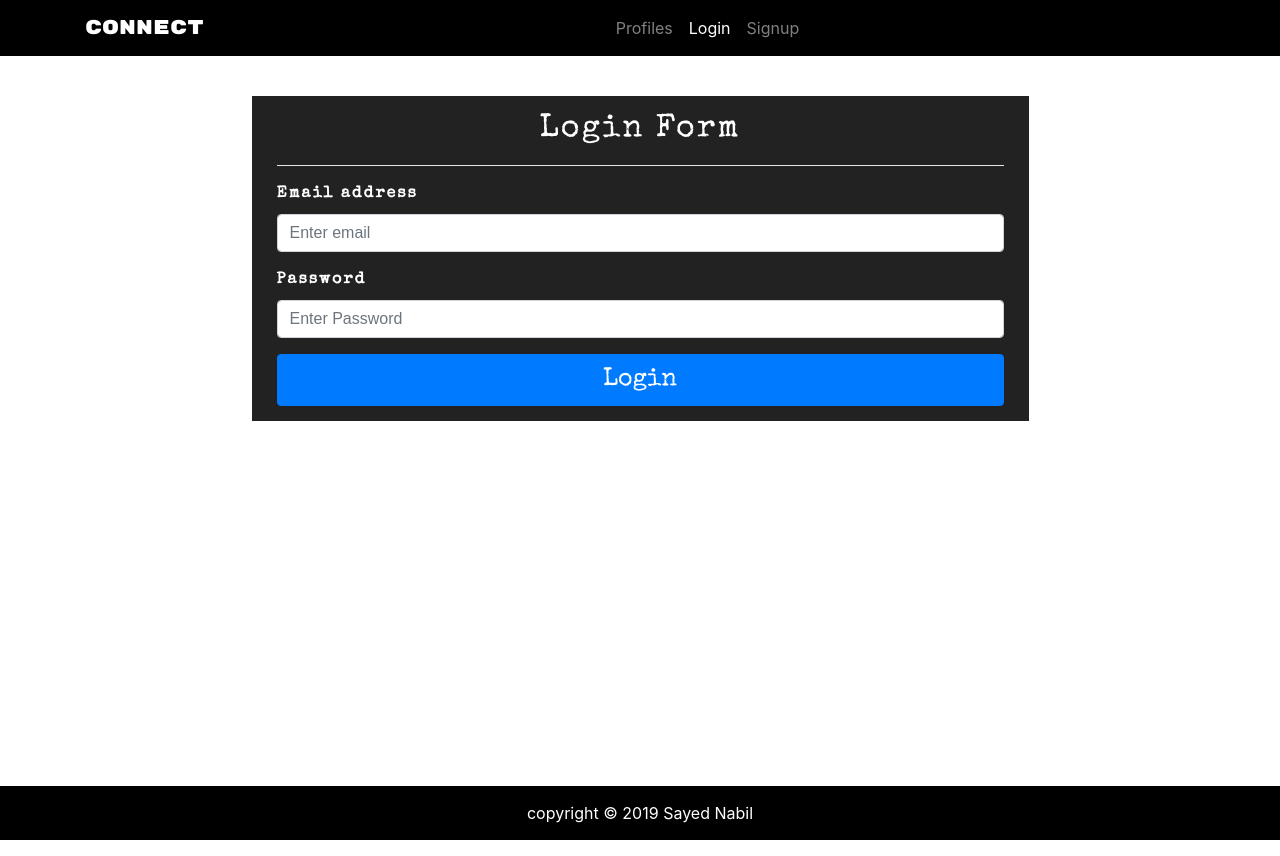
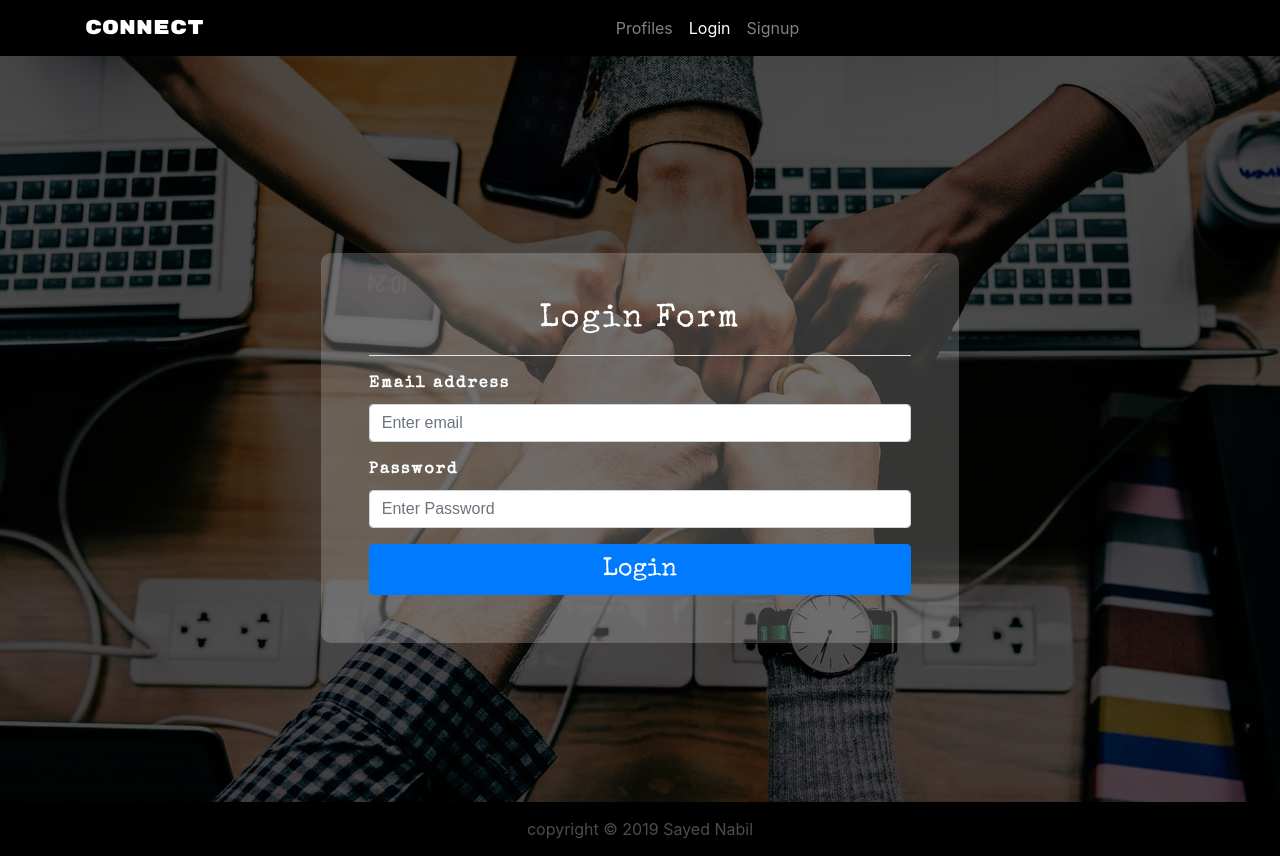
Before and after one commit to sayed0nabil/developerconnectwebsite, a React (Create React App) app in the folder client/: page /login in a window 1280 px wide. Built offline with nearby package versions, Linux system fonts and the light colour scheme.

Commit message:
Deploying

```diff
--- a/client/package.json
+++ b/client/package.json
@@ -30,5 +30,5 @@
     "not ie <= 11",
     "not op_mini all"
   ],
-  "proxy": "https://devprofilesapp.herokuapp.com"
+  "proxy": "http://localhost"
 }
--- a/client/src/App.css
+++ b/client/src/App.css
@@ -10,3 +10,9 @@
 .bg-dark{
     background: black !important;
 }
+
+.flex-center{
+    display: flex;
+    justify-content: center;
+    align-items: center;
+}
--- a/client/src/App.js
+++ b/client/src/App.js
@@ -48,7 +48,8 @@ class App extends Component {
           >
           <Navbar />
           <div style={{
-            minHeight: 'calc(100vh - (56px + 54px) )'
+            // minHeight: 'calc(100vh -  54px )',
+            marginTop: '56px'
           }}>
           <Switch>
             <Route exact path='/' component={Landing}      />
--- a/client/src/components/Login.js
+++ b/client/src/components/Login.js
@@ -35,8 +35,16 @@ class Login extends Component {
   render() {
     const { errors } = this.state;
     return (
-        <div className='container'>
-        <form className='custom-form' onSubmit={this.submit}>
+      <div className=''
+      style={{
+        minHeight: 'calc( 100vh - 54px )',
+        background: `url(${require('./images/connect.jpeg')}) no-repeat center center`
+      }}>
+        <div
+        className='landing-layout flex-center text-white'>
+          <div
+          className='container w-75 p-4 flex-center'>
+      <form className='custom-form p-5' onSubmit={this.submit}>
       <h2
       className="text-center">Login Form</h2>
       <hr/>
@@ -79,6 +87,8 @@ class Login extends Component {
     type="submit" className="btn btn-primary w-100">Login</button>
   </form>
           </div>
+        </div>
+      </div>
     )
   }
 }
--- a/client/src/components/Navbar.js
+++ b/client/src/components/Navbar.js
@@ -47,7 +47,13 @@ class Navbar extends Component {
         </React.Fragment>
     )
     return (
-    <nav className="navbar navbar-expand-lg navbar-dark bg-dark sticky-top">
+    <nav style={{
+        position: 'fixed',
+        width: '100%',
+        top: '0',
+        left: '0',
+        zIndex: '99999'
+    }} className="navbar navbar-expand-lg navbar-dark bg-dark">
         <div className='container'>
         <Link className="navbar-brand" exact="true" to="/">Connect</Link>
     <button className="navbar-toggler" type="button" data-toggle="collapse" data-target="#navbarSupportedContent" aria-controls="navbarSupportedContent" aria-expanded="false" aria-label="Toggle navigation">
--- a/client/src/components/Signup.js
+++ b/client/src/components/Signup.js
@@ -37,7 +37,15 @@ class Signup extends Component {
 }
   render() {
     return (
-        <div className='container'>
+      <div className=''
+      style={{
+        minHeight: 'calc( 100vh - 54px  )',
+        background: `url(${require('./images/connect.jpeg')}) no-repeat center center`
+      }}>
+        <div
+        className='landing-layout flex-center text-white'>
+          <div
+          className='container w-75 p-4 flex-center'>
         <form className='custom-form' onSubmit={this.submit}>
         <h2
         className="text-center">Signup Form</h2>
@@ -81,6 +89,8 @@ class Signup extends Component {
         <button type="submit" className="btn btn-success w-100">Register</button>
       </form>
       </div>
+      </div>
+      </div>
     )
   }
 }
--- a/client/src/components/css/form.css
+++ b/client/src/components/css/form.css
@@ -4,10 +4,11 @@
     width: 70%;
     margin: 40px auto 0;
     padding: 15px 25px;
-    background: #222222;
+    background: rgba(255, 255, 255, .2);
     color: white;
     font-weight: bold;
     letter-spacing: 2px;
+    border-radius: 10px;
     font-family: 'Special Elite', cursive;
 }
 
--- a/client/src/components/css/landing.css
+++ b/client/src/components/css/landing.css
@@ -3,9 +3,9 @@
 .landing{
     position: relative;
     /* height: 100vh; */
+    font-size: 60px;
 }
 .landing-layout{
-    font-size: 60px;
     position: absolute;
     top: 0;
     left: 0;
```
Lines whose indentation alone changed are shown as unchanged.
